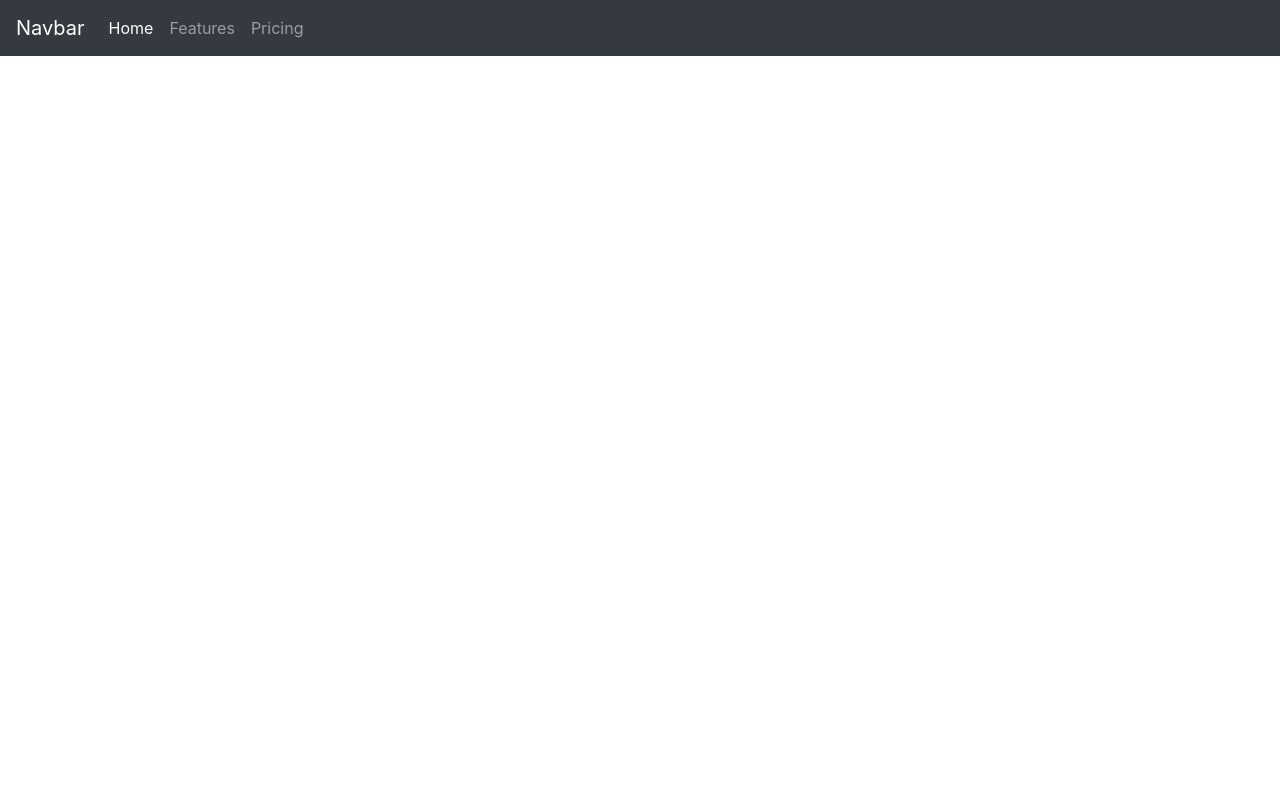
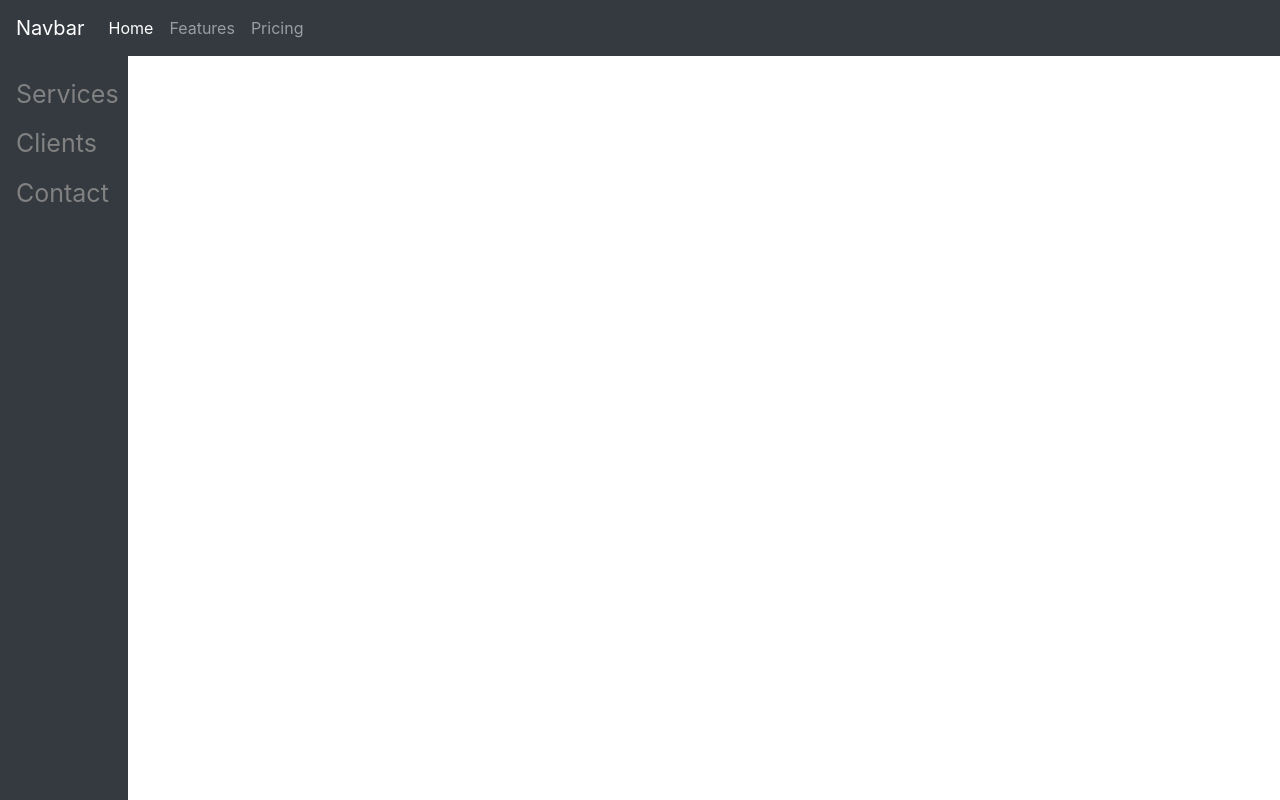
Before and after one commit to icssc-projects/Study-Buddy, a Flask app: page / in a window 1280 px wide. Run offline with Flask 2, Linux system fonts and the light colour scheme; some libraries are stand-ins or nearby versions.

Commit message:
Added sidebar to base.html

```diff
--- a/templates/base.html
+++ b/templates/base.html
@@ -2,14 +2,15 @@
 <html lang="en">
   <head>
     <meta charset="utf-8">
-	<link rel="stylesheet" href="https://stackpath.bootstrapcdn.com/bootstrap/4.1.3/css/bootstrap.min.css" integrity="sha384-MCw98/SFnGE8fJT3GXwEOngsV7Zt27NXFoaoApmYm81iuXoPkFOJwJ8ERdknLPMO" crossorigin="anonymous">
-	<script src="https://code.jquery.com/jquery-3.3.1.slim.min.js" integrity="sha384-q8i/X+965DzO0rT7abK41JStQIAqVgRVzpbzo5smXKp4YfRvH+8abtTE1Pi6jizo" crossorigin="anonymous"></script>
+
+	 <link rel="stylesheet" href="https://stackpath.bootstrapcdn.com/bootstrap/4.1.3/css/bootstrap.min.css" integrity="sha384-MCw98/SFnGE8fJT3GXwEOngsV7Zt27NXFoaoApmYm81iuXoPkFOJwJ8ERdknLPMO" crossorigin="anonymous">
+	 <script src="https://code.jquery.com/jquery-3.3.1.slim.min.js" integrity="sha384-q8i/X+965DzO0rT7abK41JStQIAqVgRVzpbzo5smXKp4YfRvH+8abtTE1Pi6jizo" crossorigin="anonymous"></script>
     <script src="https://cdnjs.cloudflare.com/ajax/libs/popper.js/1.14.3/umd/popper.min.js" integrity="sha384-ZMP7rVo3mIykV+2+9J3UJ46jBk0WLaUAdn689aCwoqbBJiSnjAK/l8WvCWPIPm49" crossorigin="anonymous"></script>
     <script src="https://stackpath.bootstrapcdn.com/bootstrap/4.1.3/js/bootstrap.min.js" integrity="sha384-ChfqqxuZUCnJSK3+MXmPNIyE6ZbWh2IMqE241rYiqJxyMiZ6OW/JmZQ5stwEULTy" crossorigin="anonymous"></script>
 
     <title>Study Buddy</title>
 
-    <nav class="navbar navbar-expand-lg navbar-dark bg-dark">
+    <nav class="navbar fixed-top navbar-expand-lg navbar-dark bg-dark">
       <a class="navbar-brand" href="#">Navbar</a>
       <button class="navbar-toggler" type="button" data-toggle="collapse" data-target="#navbarNav" aria-controls="navbarNav" aria-expanded="false" aria-label="Toggle navigation">
         <span class="navbar-toggler-icon"></span>
@@ -31,6 +32,34 @@
   </head>
 
   <body>
+    <style>
+    .sidenav
+    {
+        height: 100%; /* Full-height: remove this if you want "auto" height */
+        width: 10%; /* Set the width of the sidebar */
+        position: fixed; /* Fixed Sidebar (stay in place on scroll) */
+        z-index: 1; /* Stay on top */
+        top: 100; /* Stay at the top */
+        left: 0;
+        background-color: #343a40; /* Black */
+        overflow-x: hidden; /* Disable horizontal scroll */
+        padding-top: 20px;
+    }
+    .sidenav a
+    {
+      padding: 6px 8px 6px 16px;
+      text-decoration: none;
+      font-size: 25px;
+      color: #818181;
+      display: block;
+    }
+    </style>
+    <div class="sidenav">
+      <a href="#">Test</a>
+      <a href="#">Services</a>
+      <a href="#">Clients</a>
+      <a href="#">Contact</a>
+    </div>
       {% block body %}
 
       {% endblock %}
```
Also changed, not shown: sbstyle.css (added, +11 -0 lines), templates/sbstyle.css (added, +11 -0 lines).
